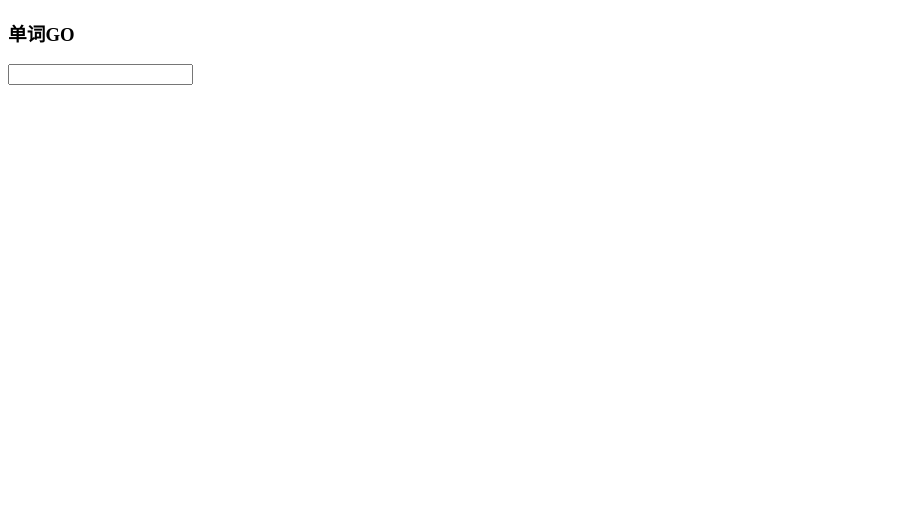
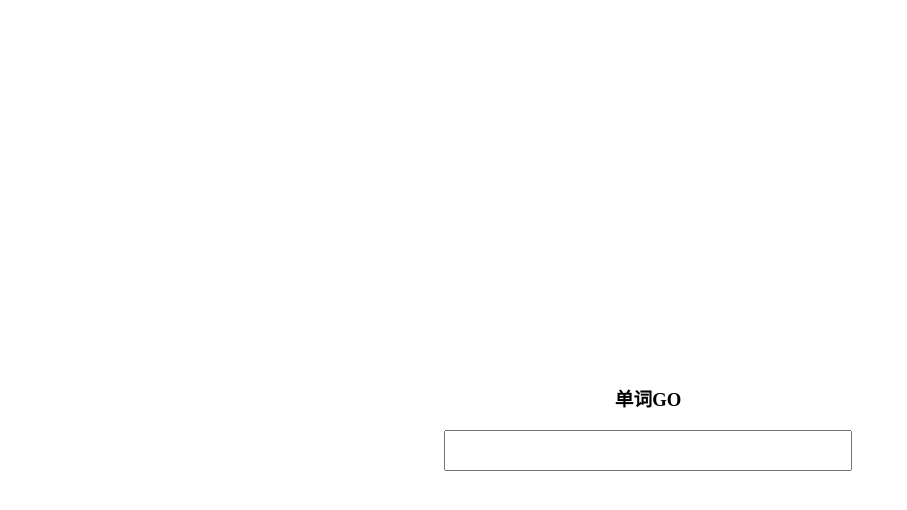
Before and after one commit to hccde/pythontools, a website: page verb/view/index.html in a window 1280 px wide. Shown: the whole page, without its empty margins (0-907 px from the left). Drawn offline with Linux system fonts and the light colour scheme.

Commit message:
base css

```diff
--- /dev/null
+++ b/verb/css/index.css
@@ -0,0 +1,19 @@
+html,body{
+	width: 100%;
+	height: 100%;
+}
+.page-main-title{
+	width: 100%;
+	margin-top: 30%;
+	text-align: center;
+}
+.page-main-input{
+	width: 100%;
+	text-align: center;
+}
+.page-main-input input{
+	width: 400px;
+	display: inline-block;
+	height: 35px;
+	line-height: 35px;
+}
--- a/verb/view/index.html
+++ b/verb/view/index.html
@@ -1,11 +1,13 @@
 <!DOCTYPE html>
 <html>
 <head>
+	<meta charset="utf-8">
 	<title>verb learning</title>
+	<link rel="stylesheet" type="text/css" href="../css/index.css">
 </head>
 <body>
-<h3>单词GO</h3>
-<div>
+<h3 class="page-main-title">单词GO</h3>
+<div class="page-main-input">
 	<input type="text" name="">
 </div>
 <script type="text/javascript" src='../js/index.js'></script>
```
